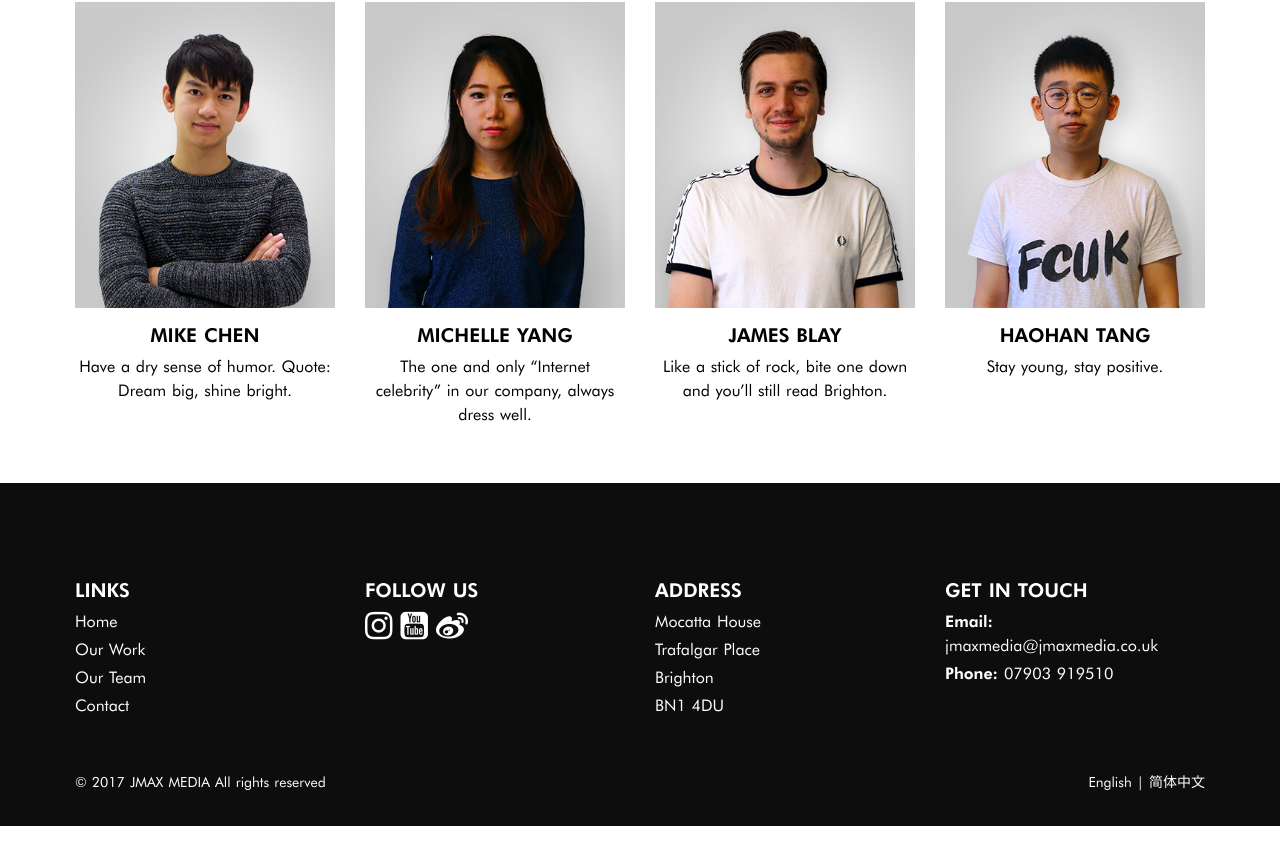
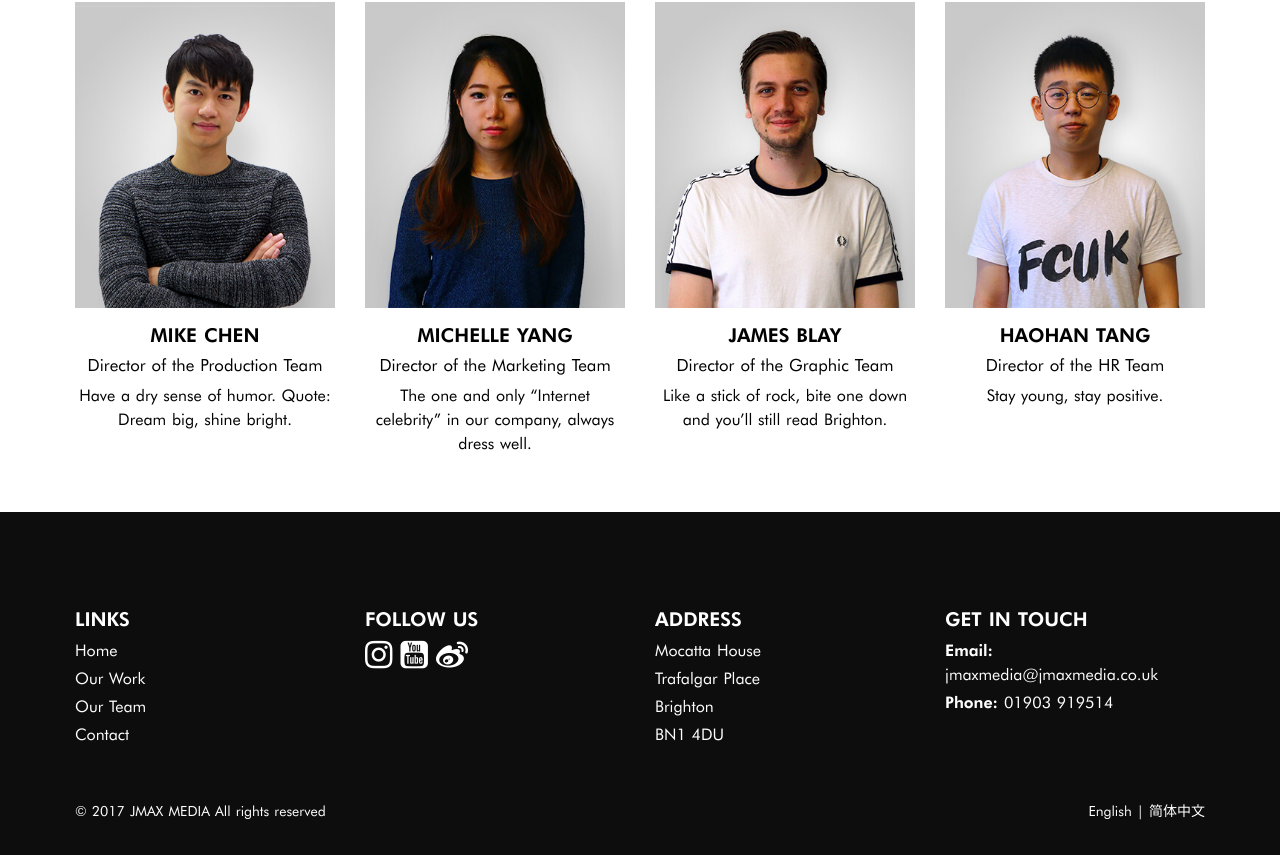
Before and after one commit to HoraceKeung/jmax-site, a Nuxt app: page /team in a window 1280 px wide. Shown: the part 655-1510 px from the top of the page. Before the commit the page ends 1481 px from the top, so only its background shows below. Built offline with nearby package versions, Linux system fonts and the light colour scheme; what v-img, vue-carousel-3d would draw is missing.

Commit message:
mike 5.0

```diff
--- a/components/generic/PageFooter.vue
+++ b/components/generic/PageFooter.vue
@@ -17,7 +17,7 @@
 				<div class="col-md-3">
 					<h4 class="font-weight-bold text-uppercase">{{lang[40]}}</h4>
 					<p class="mb-1"><strong class="text-capitalize">{{lang[41]}}: </strong><a href="mailto:jmaxmedia@jmaxmedia.co.uk">jmaxmedia@jmaxmedia.co.uk</a></p>
-					<p class="mb-1"><strong class="text-capitalize">{{lang[42]}}: </strong>07903 919510</p>
+					<p class="mb-1"><strong class="text-capitalize">{{lang[42]}}: </strong>01903 919514</p>
 				</div>
 			</div>
 			<div class="d-flex pb-3">
--- a/nuxt.config.js
+++ b/nuxt.config.js
@@ -6,7 +6,7 @@ module.exports = {
     ** Headers of the page
     */
     head: {
-        title: 'JMAX MEDIA',
+        title: 'JMAX MEDIA：CHINA-UK Media Company|Video Production, Branding, Chinese Market Entry Strategy ',
         meta: [
             { charset: 'utf-8' },
             { name: 'viewport', content: 'width=device-width, initial-scale=1' },
--- a/pages/team.vue
+++ b/pages/team.vue
@@ -13,7 +13,7 @@
 					<img v-show="currentHover!==index" class="w-100 mb-3" @mouseover="currentHover=index" :src="m.img" :alt="m.name">
 					<img v-show="currentHover===index" class="w-100 mb-3" @mouseleave="currentHover=null" :src="m.imgHover" :alt="m.name">
 					<h4 class="font-weight-bold">{{m.name}}</h4>
-					<!-- <p class="mb-0" v-for="r in m.role">{{r}}</p> -->
+					<h5 class="mb-0" v-for="r in m.role">{{r}}</h5>
 					<p class="my-2">{{m.desc}}</p>
 				</div>
 			</div>
@@ -32,28 +32,28 @@ export default {
 			teamMember: [
 				{
 					name: 'MIKE CHEN',
-					role: ['UNKNOWN ROLE'],
+					role: ['Director of the Production Team'],
 					img: '/img/team/Mike.jpg',
 					imgHover: '/img/team/mike.gif',
 					desc: 'Have a dry sense of humor. Quote: Dream big, shine bright.'
 				},
 				{
 					name: 'MICHELLE YANG',
-					role: ['UNKNOWN ROLE'],
+					role: ['Director of the Marketing Team'],
 					img: '/img/team/Michelle.jpg',
 					imgHover: '/img/team/michelle.gif',
 					desc: 'The one and only “Internet celebrity” in our company, always dress well.'
 				},
 				{
 					name: 'JAMES BLAY',
-					role: ['UNKNOWN ROLE'],
+					role: ['Director of the Graphic Team'],
 					img: '/img/team/James.jpg',
 					imgHover: '/img/team/james.gif',
 					desc: 'Like a stick of rock, bite one down and you’ll still read Brighton.'
 				},
 				{
 					name: 'HAOHAN TANG',
-					role: ['UNKNOWN ROLE'],
+					role: ['Director of the HR Team'],
 					img: '/img/team/Tang.jpg',
 					imgHover: '/img/team/tang.gif',
 					desc: 'Stay young, stay positive.'
--- a/pages/work/lout-promotions.vue
+++ b/pages/work/lout-promotions.vue
@@ -1,6 +1,6 @@
 <template>
 	<section>
-		<specific-work :title="$options.workTitle" :showTitle="false" :showImgGrid="false" :body="body" />
+		<specific-work :title="$options.workTitle" :showTitle="false" :specificImgs="specificImgs" :body="body" />
 	</section>
 </template>
 
@@ -13,11 +13,9 @@ export default {
 		return {
 			body: [
 				{type: 'img', value: '3'},
-				{type: 'text', value: 'Lout Promotions are a Brighton based concert promoter and event producer. They promote hundreds of Gigs in Brighton every year with artists from all over the world as well as produce The Great Escape Festival every May, which is Europes leading new music festival. JMAX MEDIA provides promotional artwork for some of these gigs, for both print and web.'},
-				{type: 'img', value: '1'},
-				{type: 'img', value: '2'},
-				{type: 'img', value: '4'}
-			]
+				{type: 'text', value: 'Lout Promotions are a Brighton based concert promoter and event producer. They promote hundreds of Gigs in Brighton every year with artists from all over the world as well as produce The Great Escape Festival every May, which is Europes leading new music festival. JMAX MEDIA provides promotional artwork for some of these gigs, for both print and web.'}
+			],
+			specificImgs: ['1', '2', '4', '5', '6']
 		}
 	}
 }
--- a/static/languages/english.json
+++ b/static/languages/english.json
@@ -11,9 +11,9 @@
   "Corporate Video",
   "CHINESE MARKET ENTRY STRATEGY",
   "The challenge of China market entry has become an increasingly important one of Western companies of all shapes and sizes. Are you still struggling to get into the Chinese market? We provide efficient solutions to eliminate the cultural barrier and language difficulty.",
-  "Cultural Adaptation",
+  "Marktet Targeting and Strategy",
   "Social Media Management",
-  "Government Policies and Regulations",
+  "Chinese Partners",
   "BRANDING",
   "One of the best ways to give your business an edge is to give it a consistent look, from your business cards to your website to your advertising materials. We can build your brand from scratch or give your existing brand a facelift. Effective social media success takes effective planning and creative thinking to drive customers to know you.",
   "Graphic Design",
@@ -47,7 +47,7 @@
   "VIEW PROJECT",
   "Let's see what they said about us",
   "Successful client reviews play a huge role in improving our overall service offering",
-  "Marketing Analysis and Market Positioning",
+  "Marketing Analysis",
   "Event Management",
   "Let's see what we can do for you",
   "We are dedicated to provide the very highest levels of service and reliability",
```
Also changed, not shown: static/img/work/lout-promotions/5.jpg (added).
